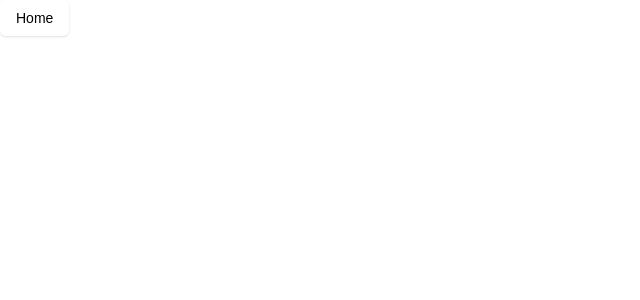
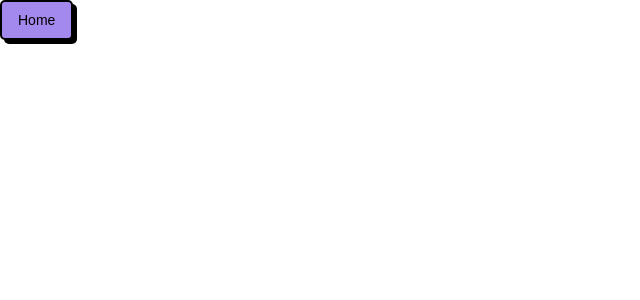
Before and after one commit to revalinana/five-friends-store, a Next.js app: page / in a window 1280 px wide. Shown: the top 300 px of the page, without its empty margins (0-640 px from the left). Built offline with nearby package versions, Linux system fonts and the light colour scheme.

Commit message:
change button shadn to neobrutalism

```diff
--- a/src/components/ui/button.tsx
+++ b/src/components/ui/button.tsx
@@ -1,48 +1,47 @@
-import * as React from "react"
-import { Slot } from "@radix-ui/react-slot"
-import { cva, type VariantProps } from "class-variance-authority"
+import { Slot } from '@radix-ui/react-slot'
+import { cva, type VariantProps } from 'class-variance-authority'
 
-import { cn } from "@/lib/utils"
+import * as React from 'react'
+
+import { cn } from '@/lib/utils'
 
 const buttonVariants = cva(
-  "inline-flex items-center justify-center whitespace-nowrap rounded-md text-sm font-medium transition-colors focus-visible:outline-none focus-visible:ring-1 focus-visible:ring-ring disabled:pointer-events-none disabled:opacity-50",
+  'inline-flex items-center text-text justify-center whitespace-nowrap rounded-base text-sm font-base ring-offset-white transition-all focus-visible:outline-none focus-visible:ring-2 focus-visible:ring-black focus-visible:ring-offset-2 disabled:pointer-events-none disabled:opacity-50',
   {
     variants: {
       variant: {
         default:
-          "bg-primary text-primary-foreground shadow hover:bg-primary/90",
-        destructive:
-          "bg-destructive text-destructive-foreground shadow-sm hover:bg-destructive/90",
-        outline:
-          "border border-input bg-background shadow-sm hover:bg-accent hover:text-accent-foreground",
-        secondary:
-          "bg-secondary text-secondary-foreground shadow-sm hover:bg-secondary/80",
-        ghost: "hover:bg-accent hover:text-accent-foreground",
-        link: "text-primary underline-offset-4 hover:underline",
+          'bg-main border-2 border-border dark:border-darkBorder shadow-light dark:shadow-dark hover:translate-x-boxShadowX hover:translate-y-boxShadowY hover:shadow-none dark:hover:shadow-none',
+        noShadow: 'bg-main border-2 border-border dark:border-darkBorder',
+        link: 'underline-offset-4 text-text dark:text-darkText hover:underline',
+        neutral:
+          'bg-white dark:bg-darkBg dark:text-darkText border-2 border-border dark:border-darkBorder shadow-light dark:shadow-dark hover:translate-x-boxShadowX hover:translate-y-boxShadowY hover:shadow-none dark:hover:shadow-none',
+        reverse:
+          'bg-main border-2 border-border dark:border-darkBorder hover:translate-x-reverseBoxShadowX hover:translate-y-reverseBoxShadowY hover:shadow-light dark:hover:shadow-dark',
       },
       size: {
-        default: "h-9 px-4 py-2",
-        sm: "h-8 rounded-md px-3 text-xs",
-        lg: "h-10 rounded-md px-8",
-        icon: "h-9 w-9",
+        default: 'h-10 px-4 py-2',
+        sm: 'h-9 px-3',
+        lg: 'h-11 px-8',
+        icon: 'h-10 w-10',
       },
     },
     defaultVariants: {
-      variant: "default",
-      size: "default",
+      variant: 'default',
+      size: 'default',
     },
-  }
+  },
 )
 
 export interface ButtonProps
   extends React.ButtonHTMLAttributes<HTMLButtonElement>,
-    VariantProps<typeof buttonVariants> {
+  VariantProps<typeof buttonVariants> {
   asChild?: boolean
 }
 
 const Button = React.forwardRef<HTMLButtonElement, ButtonProps>(
   ({ className, variant, size, asChild = false, ...props }, ref) => {
-    const Comp = asChild ? Slot : "button"
+    const Comp = asChild ? Slot : 'button'
     return (
       <Comp
         className={cn(buttonVariants({ variant, size, className }))}
@@ -50,8 +49,8 @@ const Button = React.forwardRef<HTMLButtonElement, ButtonProps>(
         {...props}
       />
     )
-  }
+  },
 )
-Button.displayName = "Button"
+Button.displayName = 'Button'
 
 export { Button, buttonVariants }
```
